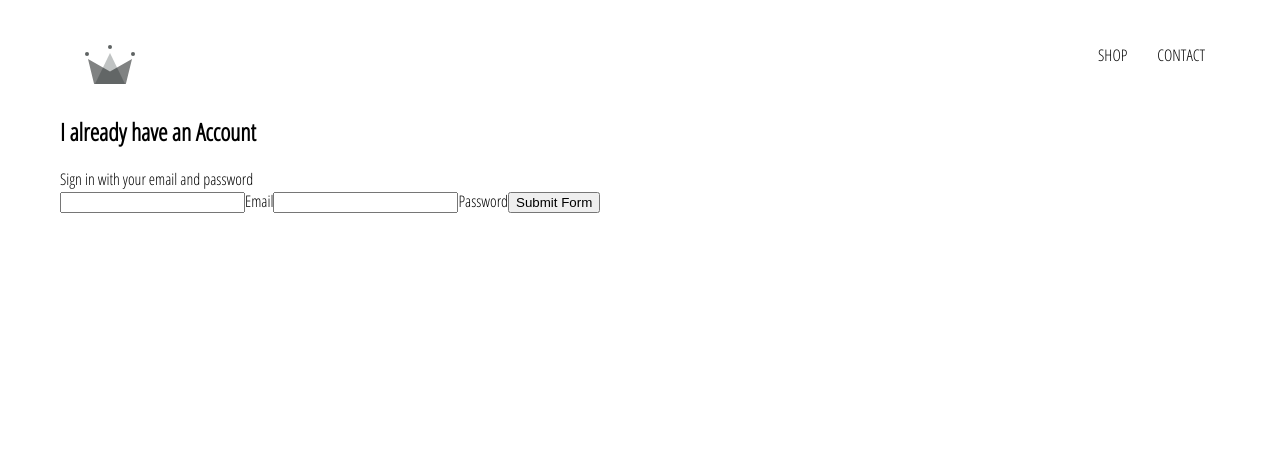
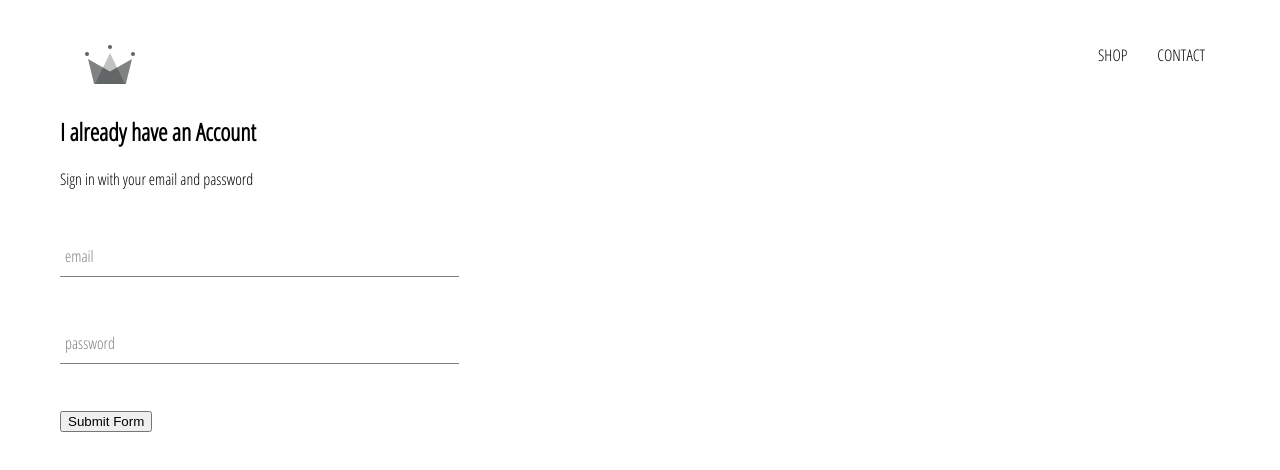
Before and after one commit to Marlrus/ts-react-ecommerce-project, a React (Create React App) app: page /signin in a window 1280 px wide. Shown: the top 470 px of the page. Built offline with nearby package versions, Linux system fonts and the light colour scheme.

Commit message:
Added FormInput component to SignIn Component for flexible formInput handling

```diff
--- /dev/null
+++ b/src/components/form-input/form-input.component.tsx
@@ -0,0 +1,33 @@
+import React from 'react'
+
+import './form-input.styles.scss'
+
+interface FormInputProps {
+   handleChange: (event: React.ChangeEvent<HTMLInputElement>) => void
+   label?: string
+   name: string
+   type: string
+   value: string
+   required: boolean
+}
+
+const FormInput: React.FC<FormInputProps> = ({ handleChange, label, ...otherProps }) => (
+   <div className="group">
+      <input
+         className="form-input"
+         onChange={ handleChange }
+         {...otherProps}
+      />
+      {
+         label ?
+         (<label
+            className={`${otherProps.value.length ? 'shrink' : ''} form-input-label`}
+         >
+            { label }
+         </label>)
+         : null
+      }
+   </div>
+)
+
+export default FormInput
--- /dev/null
+++ b/src/components/form-input/form-input.styles.scss
@@ -0,0 +1,54 @@
+$sub-color: grey;
+$main-color: black;
+
+@mixin shrinkLabel {
+  top: -14px;
+  font-size: 12px;
+  color: $main-color;
+}
+
+.group {
+	position: relative;
+	margin: 45px 0;
+
+	.form-input {
+		background: none;
+		background-color: white;
+		color: $sub-color;
+		font-size: 18px;
+		padding: 10px 10px 10px 5px;
+		display: block;
+		width: 100%;
+		border: none;
+		border-radius: 0;
+		border-bottom: 1px solid $sub-color;
+		margin: 25px 0;
+
+		&:focus {
+			outline: none;
+		}
+
+		&:focus ~ .form-input-label {
+			@include shrinkLabel();
+		}
+	}
+
+	input[type='password'] {
+		letter-spacing: 0.3em;
+	}
+
+	.form-input-label {
+		color: $sub-color;
+		font-size: 16px;
+		font-weight: normal;
+		position: absolute;
+		pointer-events: none;
+		left: 5px;
+		top: 10px;
+		transition: 300ms ease all;
+
+		&.shrink {
+			@include shrinkLabel();
+		}
+	}
+}
--- a/src/components/sign-in/sign-in.component.tsx
+++ b/src/components/sign-in/sign-in.component.tsx
@@ -1,4 +1,6 @@
 import React from 'react'
+
+import FormInput from '../../components/form-input/form-input.component'
 
 import './sign-in.styles.scss'
 
@@ -34,23 +36,22 @@ class SignIn extends React.Component <any, SignInState> {
             <span>Sign in with your email and password</span>
 
             <form onSubmit={ this.handleSubmit }>
-               <input
+               <FormInput
                   name='email'
                   type='email'
+                  label='email'
                   value={ this.state.email }
-                  onChange={ this.handleChange }
+                  handleChange={ this.handleChange }
                   required
                />
-               <label htmlFor='email'>Email</label>
-               <input
+               <FormInput
                   name='password'
                   type='password'
+                  label='password'
                   value={ this.state.password }
-                  onChange={ this.handleChange }
+                  handleChange={ this.handleChange }
                   required
                />
-               <label htmlFor='password'>Password</label>
-
                <input type='submit' value='Submit Form'/>
             </form>
          </div>
--- a/src/components/sign-in/sign-in.styles.scss
+++ b/src/components/sign-in/sign-in.styles.scss
@@ -0,0 +1,3 @@
+.sign-in {
+   width: 30vw;
+}
```
Also changed, not shown: 06FormsAndComponents.html (+20 -0 lines).
